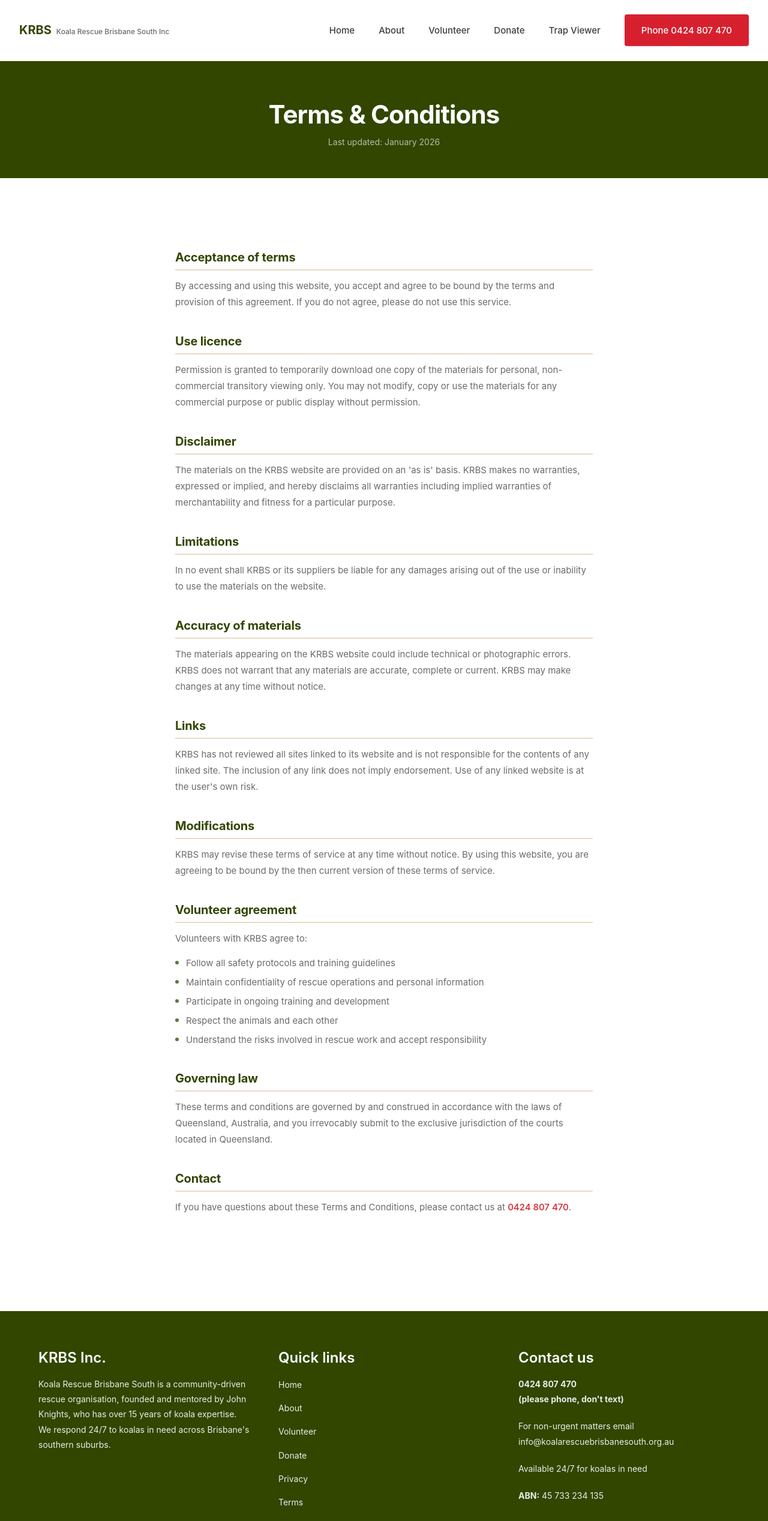
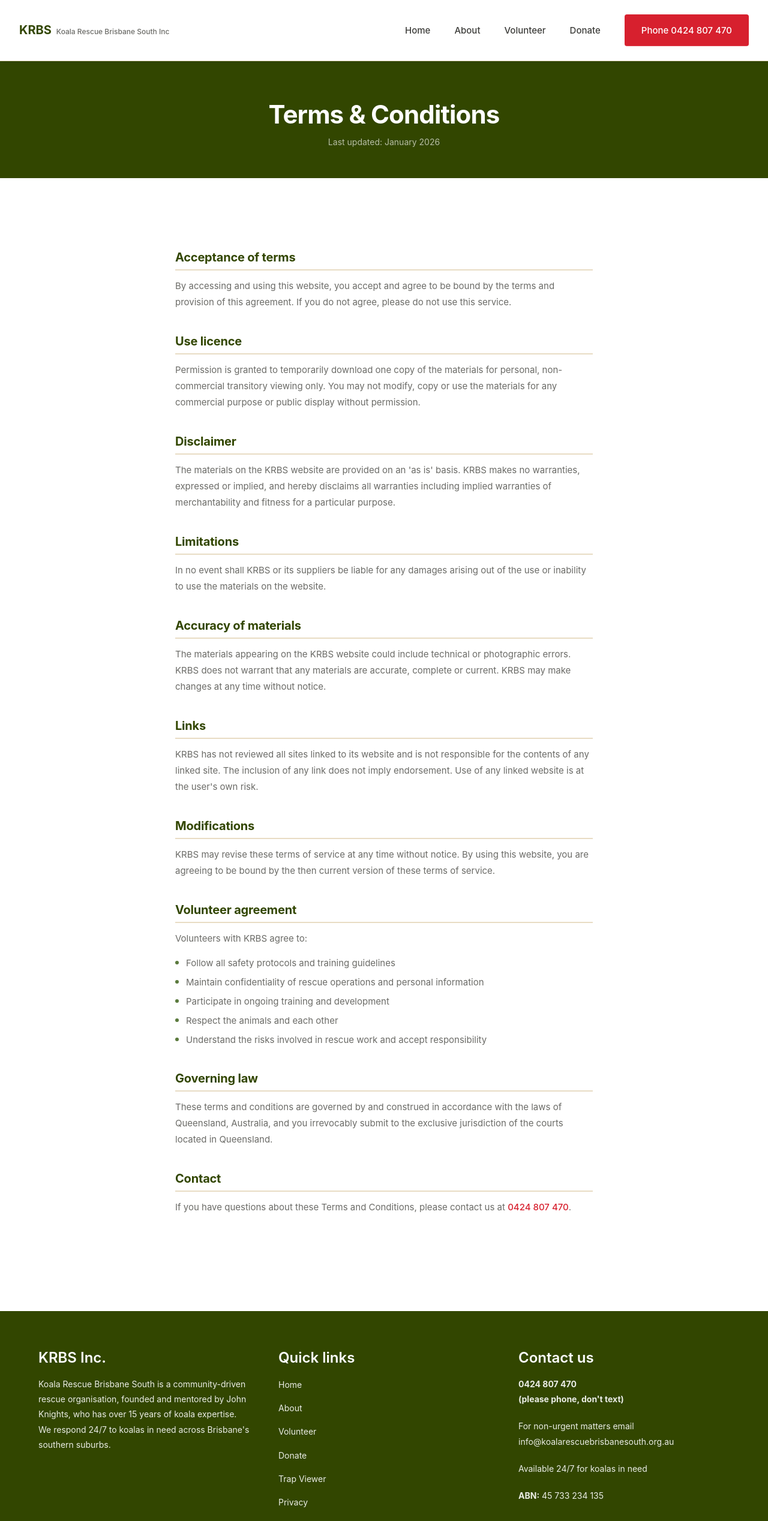
Before and after one commit to kristie-hyperfocus/koala-rescue-site, an Eleventy site: page src/terms.njk in a window 1280 px wide. Shown: the top 2536 px of the page at 60% size. Built offline with nearby package versions, Linux system fonts and the light colour scheme; Eleventy itself is replaced by a stand-in of ours; files that its build step writes are made by us from their sources; what csv-parse, node-fetch would draw is missing.

Commit message:
Move Trap Viewer link from nav to footer quick links
Co-Authored-By: Claude Sonnet 5 <noreply@anthropic.com>

```diff
--- a/src/_includes/components/footer.njk
+++ b/src/_includes/components/footer.njk
@@ -12,6 +12,7 @@
             <li><a href="about.html">About</a></li>
             <li><a href="volunteer.html">Volunteer</a></li>
             <li><a href="donate.html">Donate</a></li>
+            <li><a href="trap-viewer.html">Trap Viewer</a></li>
             <li><a href="privacy.html">Privacy</a></li>
             <li><a href="terms.html">Terms</a></li>
           </ul>
--- a/src/_includes/components/nav.njk
+++ b/src/_includes/components/nav.njk
@@ -12,7 +12,6 @@
         <li><a href="about.html"{% if page.url == "/about.html" %} class="active"{% endif %}>About</a></li>
         <li><a href="volunteer.html"{% if page.url == "/volunteer.html" %} class="active"{% endif %}>Volunteer</a></li>
         <li><a href="donate.html"{% if page.url == "/donate.html" %} class="active"{% endif %}>Donate</a></li>
-        <li><a href="trap-viewer.html"{% if page.url == "/trap-viewer.html" %} class="active"{% endif %}>Trap Viewer</a></li>
         <li><a href="tel:{{ siteConfig.phoneTel }}" class="nav__cta">Phone {{ siteConfig.phone }}</a></li>
       </ul>
     </div>
```
